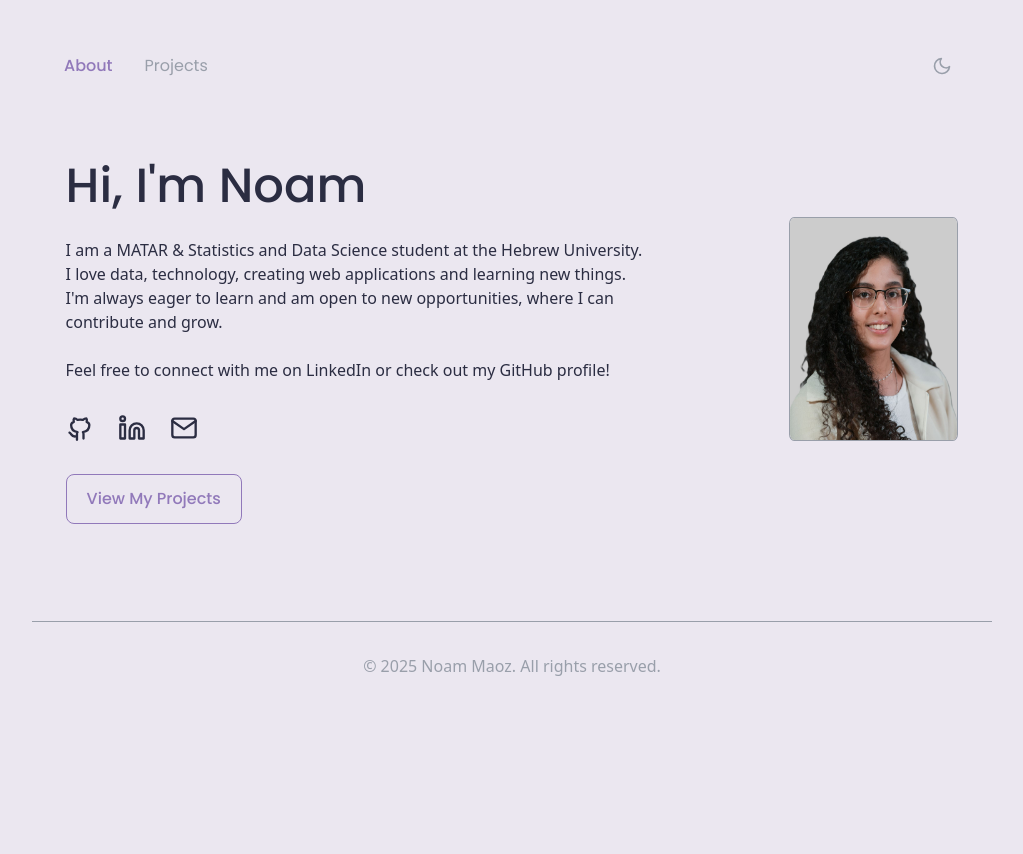
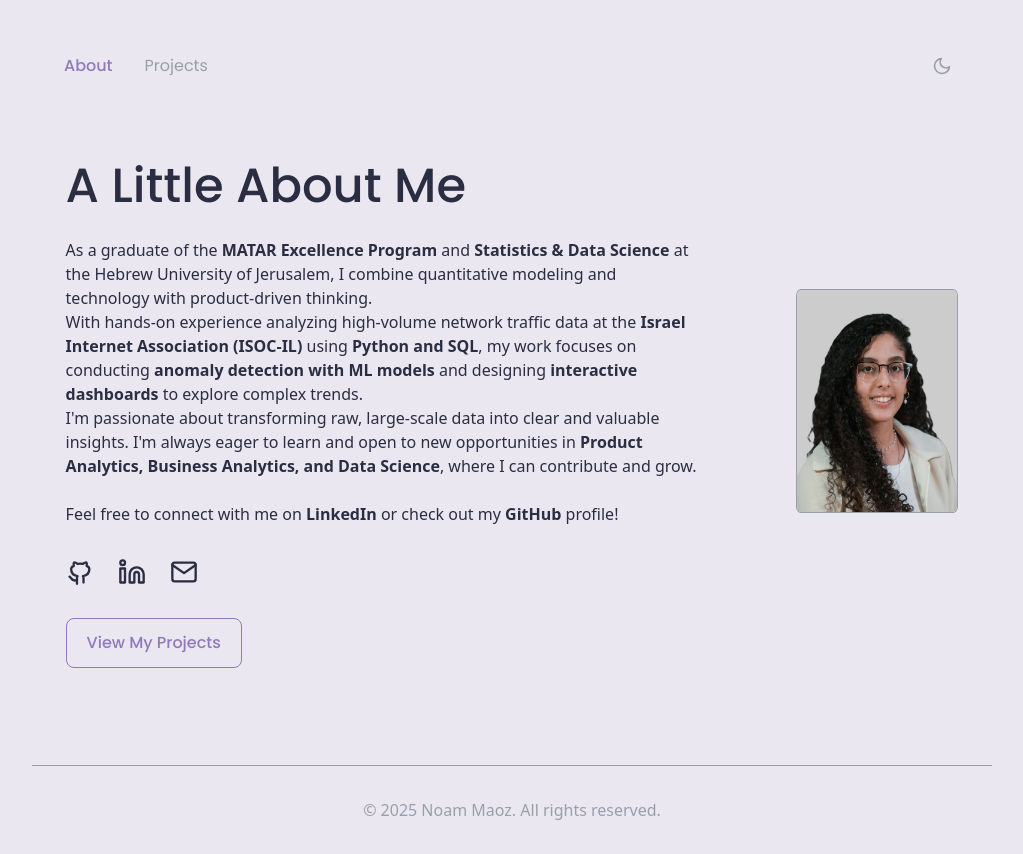
Before and after one commit to noammaoz1/noam-website, a website built with Vite: page index.html in a window 1280 px wide. Shown: the whole page, without its empty margins (128-1151 px from the left). Before the commit the page ends 800 px from the top, so only its background shows below. Built offline with nearby package versions, Linux system fonts and the light colour scheme.

Commit message:
updated the about text.

```diff
--- a/index.html
+++ b/index.html
@@ -41,11 +41,16 @@
       <img src="/profile.jpg" alt="Noam Maoz portrait" class="profile-img" />
 
       <div class="about-text">
-        <h1>Hi, I'm Noam</h1>
-        <p>I am a MATAR & Statistics and Data Science student at the Hebrew University. <br />
-          I love data, technology, creating web applications and learning new things. <br />
-          I'm always eager to learn and am open to new opportunities, where I can contribute and grow. <br /><br />
-          Feel free to connect with me on LinkedIn or check out my GitHub profile!
+        <h1>A Little About Me</h1>
+        <p>As a graduate of the <strong>MATAR Excellence Program</strong> and <strong>Statistics & Data Science</strong>
+          at the Hebrew University of Jerusalem, I combine quantitative modeling and
+          technology with product-driven thinking. <br />
+          With hands-on experience analyzing high-volume network traffic data at the <strong>Israel Internet Association (ISOC-IL)</strong>
+          using <strong>Python and SQL</strong>, my work focuses on conducting
+          <strong>anomaly detection with ML models</strong> and designing <strong>interactive dashboards</strong> to explore complex trends. <br />
+          I'm passionate about transforming raw, large-scale data into clear and valuable insights.
+          I'm always eager to learn and open to new opportunities in <strong>Product Analytics, Business Analytics, and Data Science</strong>, where I can contribute and grow. <br /><br />
+          Feel free to connect with me on <strong>LinkedIn</strong> or check out my <strong>GitHub</strong> profile!
         </p>
 
         <!-- Contact -->
```
Also changed, not shown: public/n-logo.png (deleted).
